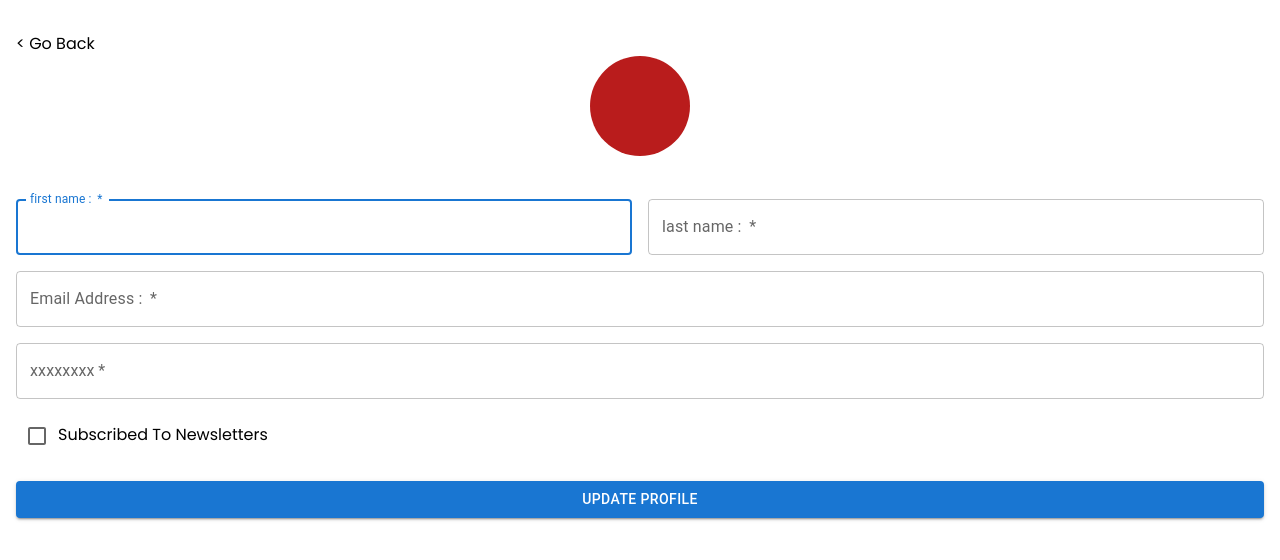
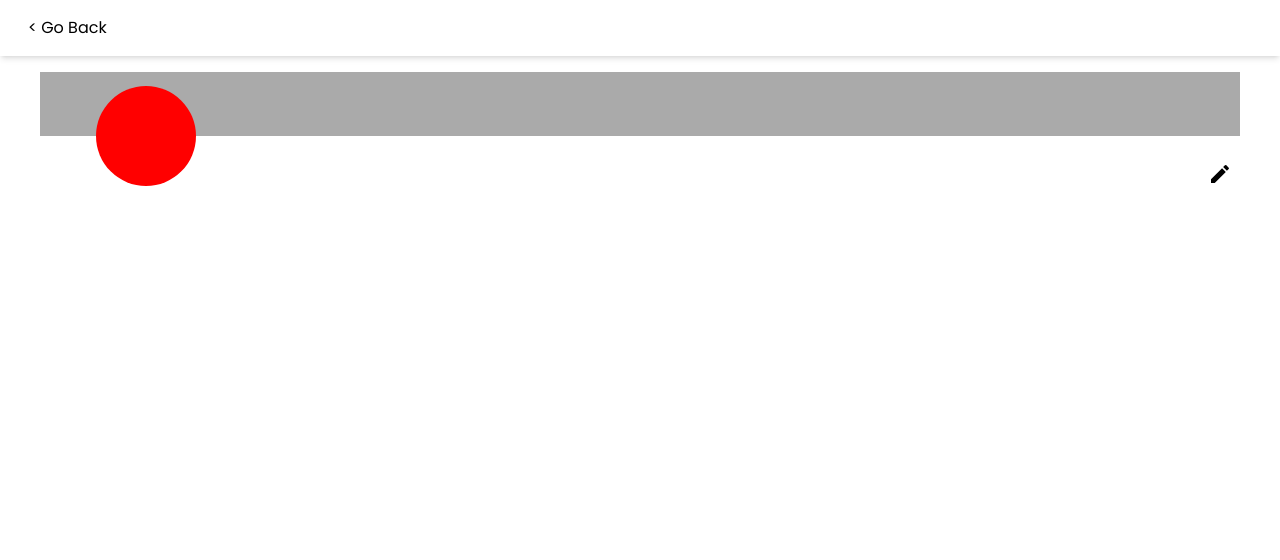
Before and after one commit to abiel13/frontend, a Next.js app: page /userprofile in a window 1280 px wide. Shown: the top 560 px of the page. Built offline with nearby package versions, Linux system fonts and the light colour scheme.

Commit message:
built out userprofile page

```diff
--- /dev/null
+++ b/app/userprofile/EditModal.tsx
@@ -0,0 +1,20 @@
+import { Box, Paper } from "@mui/material";
+import React from "react";
+
+const EditModal = () => {
+  return (
+    <Paper
+      elevation={4}
+      sx={{
+        position: "absolute",
+        width: { md: "50vw", xs: "90vw" },
+        height: { md: "50vh", xs: "70vh" },
+        transform: "translate(-50% , -50%)",
+      }}
+    >
+      EditModal
+    </Paper>
+  );
+};
+
+export default EditModal;
--- a/app/userprofile/Form.tsx
+++ /dev/null
@@ -1,77 +0,0 @@
-"use client";
-import {
-  Box,
-  Button,
-  Checkbox,
-  FormControlLabel,
-  Grid,
-  TextField,
-  Typography,
-} from "@mui/material";
-import { useAppContext } from "../context/context";
-import React from "react";
-
-const Form = () => {
-  const { userData } = useAppContext();
-
-  return (
-    <Box component="form" sx={{ mt: 3, padding: "0 1rem " }}>
-      <Grid container spacing={2}>
-        <Grid item xs={12} sm={6}>
-          <TextField
-            autoComplete="given-name"
-            name="first"
-            required
-            fullWidth
-            id="firstName"
-            label={`first name : ${userData?.firstname == undefined ? ' ' : userData?.firstname}`}
-            autoFocus
-          />
-        </Grid>
-        <Grid item xs={12} sm={6}>
-          <TextField
-            required
-            fullWidth
-            id="lastName"
-            label={`last name : ${userData?.lastname == undefined ? '' : userData?.lastname}`}
-            name="last"
-            autoComplete="family-name"
-          />
-        </Grid>
-        <Grid item xs={12}>
-          <TextField
-            required
-            fullWidth
-            id="email"
-            label={`Email Address : ${userData?.email == undefined ? ' ' : userData?.email}`}
-            name="email"
-            autoComplete="email"
-          />
-        </Grid>
-        <Grid item xs={12}>
-          <TextField
-            required
-            fullWidth
-            name="password"
-            label="xxxxxxxx"
-            type="password"
-            id="password"
-            autoComplete="new-password"
-          />
-        </Grid>
-        <Grid item xs={12}>
-          <Checkbox
-            checked={userData?.newsletter_subscription}
-            color="primary"
-          />
-          Subscribed To Newsletters
-        </Grid>
-      </Grid>
-      <Button fullWidth variant="contained" sx={{ mt: 3, mb: 2 }}>
-        Update Profile
-      </Button>
-    </Box>
-  );
-};
-
-export default Form;
--- /dev/null
+++ b/app/userprofile/UserDetails.tsx
@@ -0,0 +1,20 @@
+import { Container, Typography } from '@mui/material'
+import React from 'react'
+import { useAppContext } from '../context/context';
+
+const UserDetails = () => {
+  const { userData } = useAppContext();
+  const fullname = userData?.firstname + " " + userData?.lastname;
+  return (
+    <Container sx={{ marginTop: { md: "5%", xs: "20%" } }}>
+    <Typography fontWeight='bold' fontSize={28}>
+      {fullname == 'undefined undefined' ? '' :fullname}
+    </Typography>
+    <Typography>
+      {userData?.email == 'undefined ' ? ' ' : userData?.email}
+    </Typography>
+  </Container>
+  )
+}
+
+export default UserDetails
--- a/app/userprofile/page.tsx
+++ b/app/userprofile/page.tsx
@@ -1,28 +1,71 @@
-'use client'
-import React from "react";
-import Form from "./Form";
+"use client";
+import React , {useState} from "react";
+
 import Link from "next/link";
 import { useAppContext } from "../context/context";
+import EditIcon from "@mui/icons-material/Edit";
+import { Box, Container, Grid, Typography } from "@mui/material";
+import UserDetails from "./UserDetails";
+import EditModal from "./EditModal";
 
 const UserProfilePage = () => {
-  const { userData } = useAppContext()
-  const fullname = userData?.firstname + ' ' + userData?.lastname;
- const initials = userData?.firstname[0] + '.' +userData?.lastname[0]
+  const [visible, setVisible] = useState(false)
+  const { userData } = useAppContext();
+  const initials = userData?.firstname[0] + "." + userData?.lastname[0];
   return (
-    <div className="min-h-screen pt-[2rem]">
-      <Link href={'/comics'} className="text-black cursor-pointer  px-4"> {'< Go Back'} </Link >
-      <div className="flex   flex-col w-full items-center ">
-        <div className="w-[100px] h-[100px] flex items-center justify-center rounded-full bg-red-700">
-          <p className="text-white font-bold text-3xl">
-          {initials == 'undefined.undefined' ? '' : initials}
-          </p>
-        </div>
-        <div className="flex flex-col items-center">
-          <p className="text-black mt-4 text-xl ">{fullname == 'undefined undefined'  ? '' : fullname}</p>
-          <div className="bg-white w-[50px] h-[3px]" />
-        </div>
-       <Form />
+    <div className="min-h-screen relative">
+      <div className="px-3 py-4 shadow-md ">
+        <Link href={"/comics"} className="text-black cursor-pointer  px-4">
+          {" "}
+          {"< Go Back"}{" "}
+        </Link>
       </div>
+
+      <Container
+        sx={{
+          bgcolor: "#aaa",
+          marginTop: "1rem",
+          padding: "2rem 0",
+          position: "relative",
+        }}
+      >
+        <Grid
+          container
+          sx={{
+            position: "absolute",
+            bottom: "-50px",
+            alignItems: "center",
+            justifyContent: "space-between",
+            padding: "0 2rem",
+          }}
+        >
+          <Grid item>
+            <Box
+              sx={{
+                bgcolor: "red",
+
+                width: "100px",
+                height: "100px",
+                borderRadius: "50%",
+                display: "flex",
+                alignItems: "center",
+                justifyContent: "center",
+              }}
+            >
+              <Typography fontWeight={"bold"} fontSize={24} color="white">
+                {initials == "undefined.undefined" ? "" : initials}
+              </Typography>
+            </Box>
+          </Grid>
+          <Grid sx={{ alignSelf: "flex-end" }} item>
+            <EditIcon cursor='pointer' />
+          </Grid>
+        </Grid>
+      </Container>
+    <UserDetails />
+    <div  className={`${visible ? 'block' :'hidden'} absolute top-[50%] right-[50%] `}>
+    <EditModal />
+    </div>
     </div>
   );
 };
```
